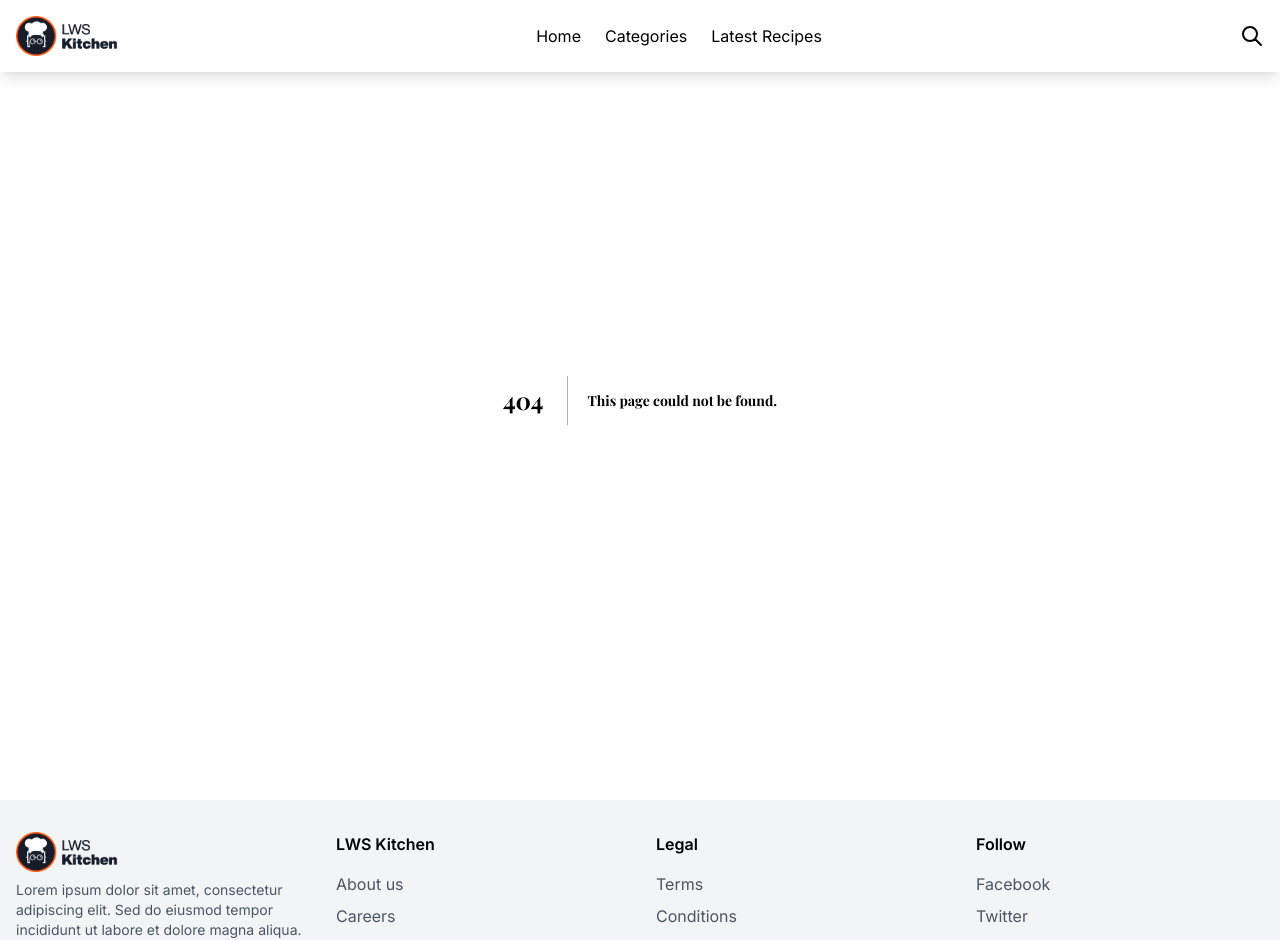
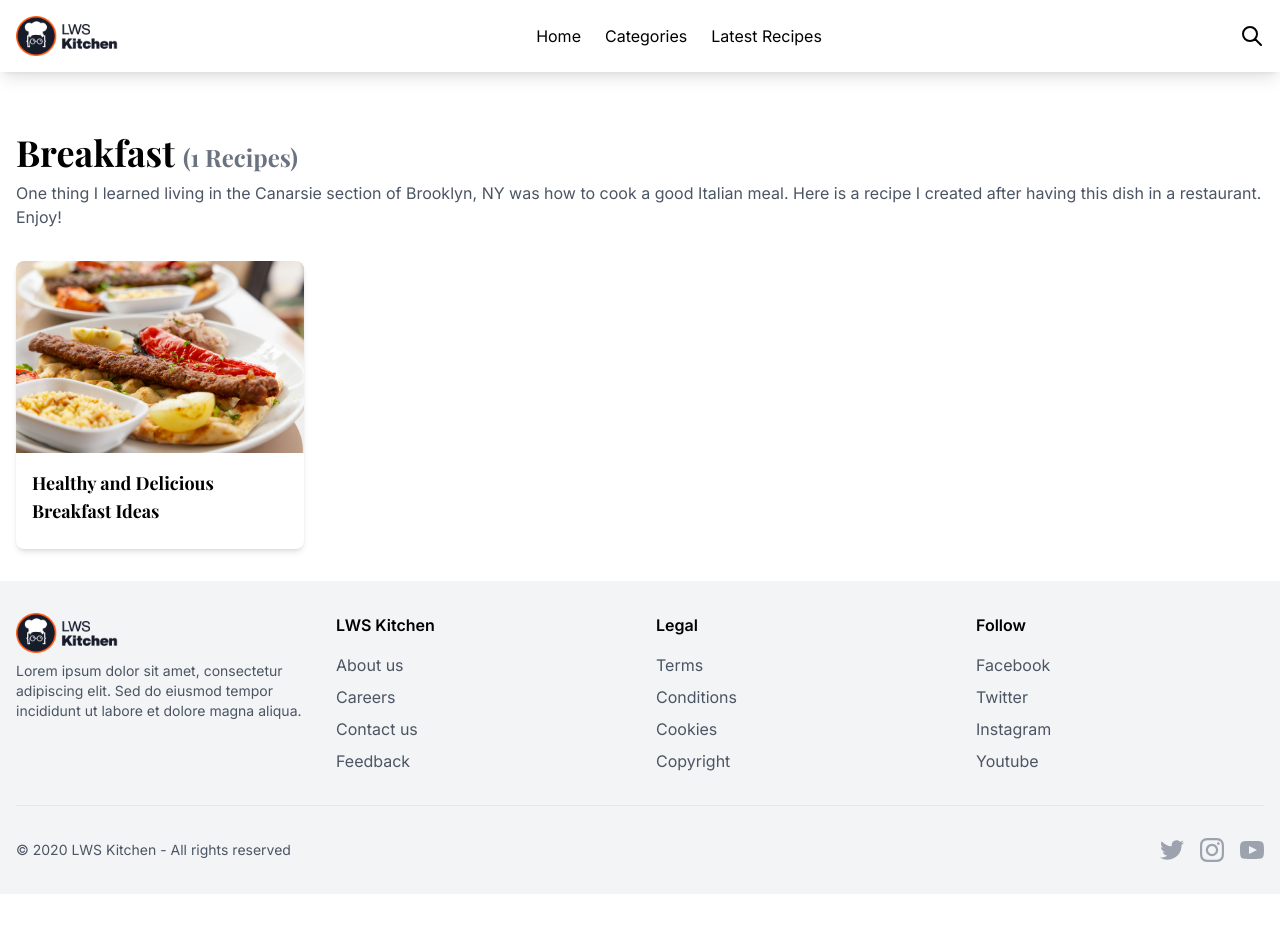
Before and after one commit to nasib15/assignment-6-lws, a Next.js app: page /categories/Breakfast in a window 1280 px wide. Before the commit this address had no page. Shown: the top 940 px of the page. After the commit the page ends 894 px from the top, so only its background shows below. Built offline with nearby package versions, Linux system fonts and the light colour scheme.

Commit message:
Add: Dynamic category recipe page

```diff
--- /dev/null
+++ b/app/categories/[recipe]/page.js
@@ -0,0 +1,52 @@
+import { getRecipeByCategory } from "@/utils/getRecipeByCategory";
+import { getThumbnailImage } from "@/utils/getThumbnailImage";
+import Image from "next/image";
+
+const RecipePage = ({ params }) => {
+  const { recipe } = params;
+
+  const recipes = getRecipeByCategory(recipe);
+
+  return (
+    <main className="container mx-auto px-4 py-8 mt-[100px]">
+      <div class="flex justify-between items-center mb-8">
+        <div>
+          <h1 class="text-4xl font-bold mb-2">
+            {recipe}{" "}
+            <span class="text-gray-500 text-2xl font-normal">
+              ({recipes?.length} Recipes)
+            </span>
+          </h1>
+          <p class="text-gray-600">
+            One thing I learned living in the Canarsie section of Brooklyn, NY
+            was how to cook a good Italian meal. Here is a recipe I created
+            after having this dish in a restaurant. Enjoy!
+          </p>
+        </div>
+      </div>
+
+      {/* recipe list */}
+      <div className="grid grid-cols-1 md:grid-cols-2 lg:grid-cols-4 gap-8">
+        {/* recipe card */}
+        {recipes?.map((recipe, index) => (
+          <div
+            key={index}
+            class="bg-white rounded-lg overflow-hidden shadow-md"
+          >
+            <Image
+              src={getThumbnailImage(recipe?.thumbnail)}
+              alt={recipe?.title}
+              class="w-full h-48 object-cover"
+              width={300}
+              height={192}
+            />
+            <div class="p-4">
+              <h2 class="font-semibold text-lg mb-2">{recipe?.title}</h2>
+            </div>
+          </div>
+        ))}
+      </div>
+    </main>
+  );
+};
+export default RecipePage;
--- a/app/categories/page.js
+++ b/app/categories/page.js
@@ -1,6 +1,7 @@
 import getCategories from "@/utils/getCategories";
 import { getThumbnailImage } from "@/utils/getThumbnailImage";
 import Image from "next/image";
+import Link from "next/link";
 
 const CategoriesPage = () => {
   const categories = getCategories();
@@ -13,6 +14,7 @@
         {categories?.map((category) => (
           <div key={category.id} class="text-center">
             <div class="overflow-hidden rounded-full mb-4 relative cursor-pointer">
+              <Link href={`/categories/${category.name}`}>
                 <Image
                   src={getThumbnailImage(category?.image)}
                   alt={category.title}
@@ -20,6 +22,7 @@
                   height={181}
                   class="w-full h-auto transform transition-transform duration-300 ease-in-out hover:scale-110"
                 />
+              </Link>
             </div>
             <h2 class="text-xl font-semibold">{category?.name}</h2>
           </div>
--- a/app/layout.js
+++ b/app/layout.js
@@ -18,7 +18,7 @@
 });
 
 export const metadata = {
-  title: "LWS Kitchen",
+  title: "LWS Kitchen - Food Blog and Recipes",
   description: "This is a kitchen website",
 };
 
--- a/components/Footer.jsx
+++ b/components/Footer.jsx
@@ -1,4 +1,6 @@
 import Image from "next/image";
+import Link from "next/link";
+import { InstagramIcon, TwitterIcon, YoutubeIcon } from "./Icons/SVG";
 
 const Footer = () => {
   return (
@@ -95,6 +97,34 @@
             </ul>
           </div>
         </div>
+        <div class="mt-8 pt-8 border-t border-gray-200 flex justify-between items-center">
+          <p class="text-sm text-gray-600">
+            © 2020 LWS Kitchen - All rights reserved
+          </p>
+          <div class="flex space-x-4">
+            <Link
+              href="https://twitter.com"
+              class="text-gray-400 hover:text-orange-500"
+              target="_blank"
+            >
+              <TwitterIcon />
+            </Link>
+            <Link
+              href="https://instagram.com"
+              class="text-gray-400 hover:text-orange-500"
+              target="_blank"
+            >
+              <InstagramIcon />
+            </Link>
+            <Link
+              href="https://youtube.com"
+              class="text-gray-400 hover:text-orange-500"
+              target="_blank"
+            >
+              <YoutubeIcon />
+            </Link>
+          </div>
+        </div>
       </div>
     </footer>
   );
--- a/components/Icons/SVG.jsx
+++ b/components/Icons/SVG.jsx
@@ -29,3 +29,27 @@
     </svg>
   );
 };
+
+export const TwitterIcon = () => {
+  return (
+    <svg class="h-6 w-6" fill="currentColor" viewBox="0 0 24 24">
+      <path d="M24 4.557c-.883.392-1.832.656-2.828.775 1.017-.609 1.798-1.574 2.165-2.724-.951.564-2.005.974-3.127 1.195-.897-.957-2.178-1.555-3.594-1.555-3.179 0-5.515 2.966-4.797 6.045-4.091-.205-7.719-2.165-10.148-5.144-1.29 2.213-.669 5.108 1.523 6.574-.806-.026-1.566-.247-2.229-.616-.054 2.281 1.581 4.415 3.949 4.89-.693.188-1.452.232-2.224.084.626 1.956 2.444 3.379 4.6 3.419-2.07 1.623-4.678 2.348-7.29 2.04 2.179 1.397 4.768 2.212 7.548 2.212 9.142 0 14.307-7.721 13.995-14.646.962-.695 1.797-1.562 2.457-2.549z" />
+    </svg>
+  );
+};
+
+export const InstagramIcon = () => {
+  return (
+    <svg class="h-6 w-6" fill="currentColor" viewBox="0 0 24 24">
+      <path d="M12 2.163c3.204 0 3.584.012 4.85.07 3.252.148 4.771 1.691 4.919 4.919.058 1.265.069 1.645.069 4.849 0 3.205-.012 3.584-.069 4.849-.149 3.225-1.664 4.771-4.919 4.919-1.266.058-1.644.07-4.85.07-3.204 0-3.584-.012-4.849-.07-3.26-.149-4.771-1.699-4.919-4.92-.058-1.265-.07-1.644-.07-4.849 0-3.204.013-3.583.07-4.849.149-3.227 1.664-4.771 4.919-4.919 1.266-.057 1.645-.069 4.849-.069zm0-2.163c-3.259 0-3.667.014-4.947.072-4.358.2-6.78 2.618-6.98 6.98-.059 1.281-.073 1.689-.073 4.948 0 3.259.014 3.668.072 4.948.2 4.358 2.618 6.78 6.98 6.98 1.281.058 1.689.072 4.948.072 3.259 0 3.668-.014 4.948-.072 4.354-.2 6.782-2.618 6.979-6.98.059-1.28.073-1.689.073-4.948 0-3.259-.014-3.667-.072-4.947-.196-4.354-2.617-6.78-6.979-6.98-1.281-.059-1.69-.073-4.949-.073zm0 5.838c-3.403 0-6.162 2.759-6.162 6.162s2.759 6.163 6.162 6.163 6.162-2.759 6.162-6.163c0-3.403-2.759-6.162-6.162-6.162zm0 10.162c-2.209 0-4-1.79-4-4 0-2.209 1.791-4 4-4s4 1.791 4 4c0 2.21-1.791 4-4 4zm6.406-11.845c-.796 0-1.441.645-1.441 1.44s.645 1.44 1.441 1.44c.795 0 1.439-.645 1.439-1.44s-.644-1.44-1.439-1.44z" />
+    </svg>
+  );
+};
+
+export const YoutubeIcon = () => {
+  return (
+    <svg class="h-6 w-6" fill="currentColor" viewBox="0 0 24 24">
+      <path d="M19.615 3.184c-3.604-.246-11.631-.245-15.23 0-3.897.266-4.356 2.62-4.385 8.816.029 6.185.484 8.549 4.385 8.816 3.6.245 11.626.246 15.23 0 3.897-.266 4.356-2.62 4.385-8.816-.029-6.185-.484-8.549-4.385-8.816zm-10.615 12.816v-8l8 3.993-8 4.007z" />
+    </svg>
+  );
+};
--- a/components/Navbar.jsx
+++ b/components/Navbar.jsx
@@ -6,14 +6,14 @@
   return (
     <header className="mx-auto px-4 py-4 shadow-lg fixed top-0 bg-white z-50 w-full">
       <nav className="flex justify-between items-center">
-        <a href="/index.html" className="text-3xl font-bold">
+        <Link href="/" className="text-3xl font-bold">
           <Image
             src={"/assets/lws-kitchen.png"}
             width={102}
             height={40}
             alt="LWS Kitchen"
           />
-        </a>
+        </Link>
         <ul className="hidden md:flex space-x-6">
           <li>
             <Link href="/" className="hover:text-orange-500">
@@ -21,7 +21,7 @@
             </Link>
           </li>
           <li>
-            <Link href="./category.html" className="hover:text-orange-500">
+            <Link href="/categories" className="hover:text-orange-500">
               Categories
             </Link>
           </li>
@@ -32,9 +32,9 @@
           </li>
         </ul>
         <div className="flex items-center space-x-4">
-          <a href="#" className="hover:text-orange-500">
+          <Link href="/" className="hover:text-orange-500">
             <SearchIcon />
-          </a>
+          </Link>
         </div>
       </nav>
     </header>
--- a/components/PopularCategories.jsx
+++ b/components/PopularCategories.jsx
@@ -1,6 +1,7 @@
 import { getPopularCategories } from "@/utils/getPopularCategories";
 import { getThumbnailImage } from "@/utils/getThumbnailImage";
 import Image from "next/image";
+import Link from "next/link";
 import Mailbox from "./Mailbox";
 
 const PopularCategories = () => {
@@ -12,9 +13,9 @@
       <section className="mb-16">
         <div className="flex justify-between items-top">
           <h2 className="text-3xl font-bold mb-8">Popular Categories</h2>
-          <a href="./category.html" className="text-orange-500">
+          <Link href="/categories" className="text-orange-500">
             View All
-          </a>
+          </Link>
         </div>
         <div className="grid grid-cols-3 md:grid-cols-6 gap-4">
           {sortedCategories?.map((category) => (
--- /dev/null
+++ b/utils/getRecipeByCategory.js
@@ -0,0 +1,14 @@
+import getCategories from "./getCategories";
+import getRecipes from "./getRecipes";
+
+const recipes = getRecipes();
+
+const categories = getCategories();
+
+export const getRecipeByCategory = (categoryName) => {
+  const categoryId = categories.find(
+    (category) => category.name === categoryName
+  )?.id;
+
+  return recipes.filter((recipe) => recipe.category_id === categoryId);
+};
```
Lines whose indentation alone changed are shown as unchanged.
